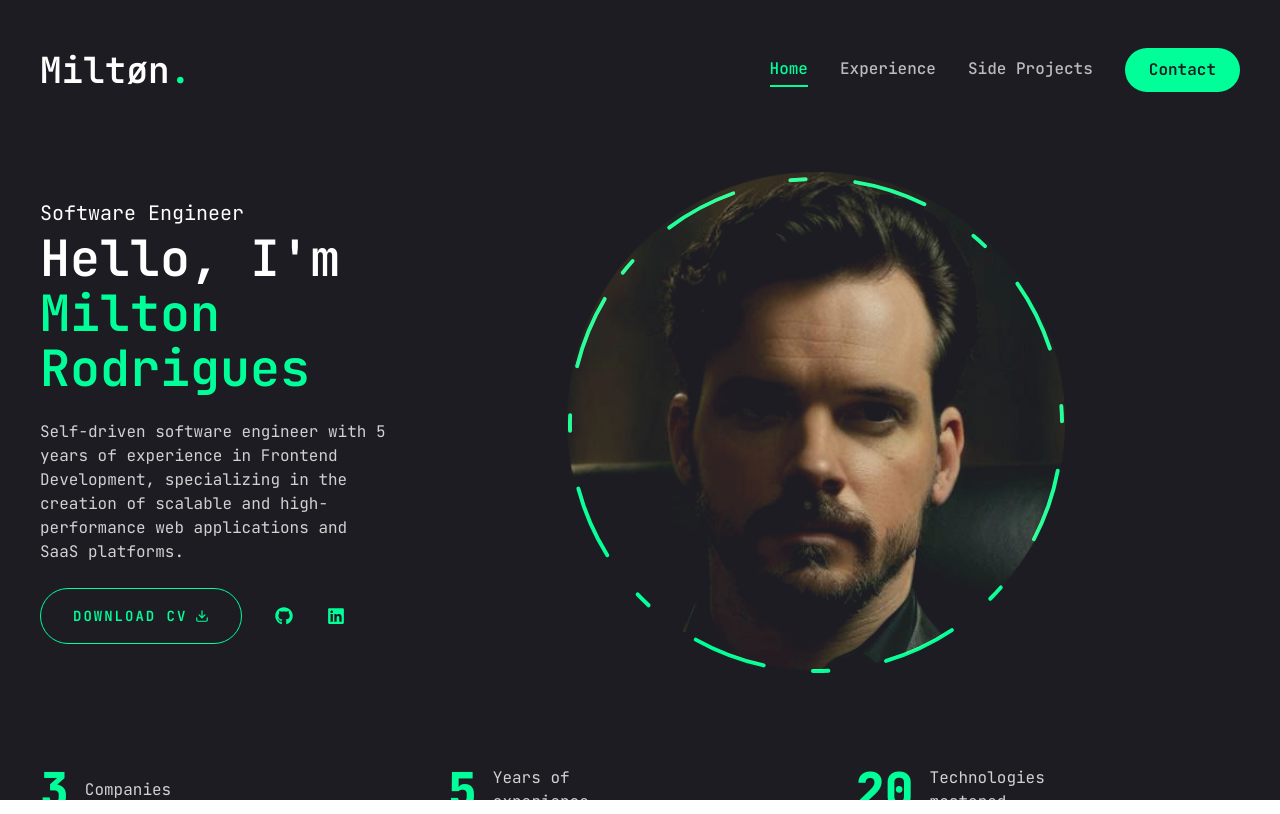
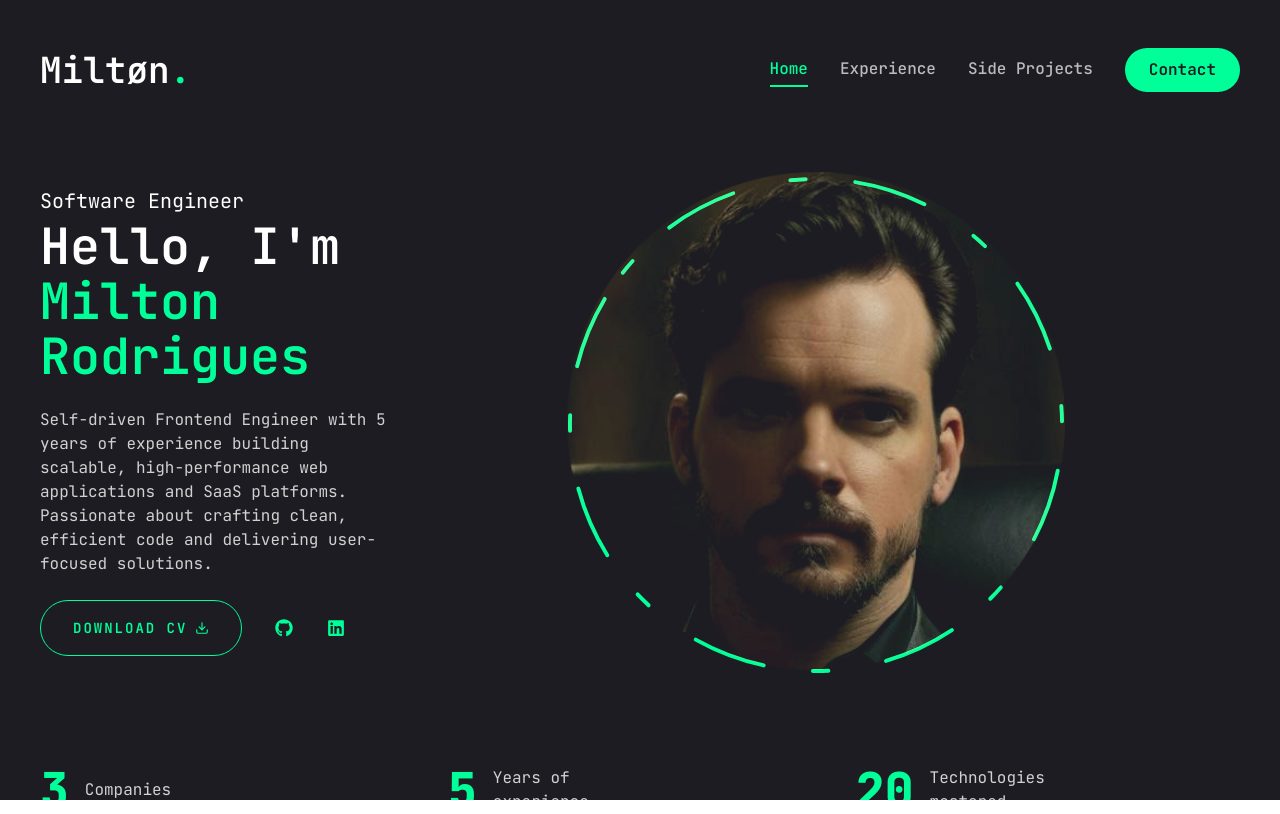
Before and after one commit to Miltonr87/portfoliov2, a Next.js app: page / in a window 1280 px wide. Built offline with nearby package versions, Linux system fonts and the light colour scheme.

Commit message:
Main description changed

```diff
--- a/src/app/page.jsx
+++ b/src/app/page.jsx
@@ -18,12 +18,11 @@ export default function Home() {
               <span className="text-accent">Milton Rodrigues</span>
             </h1>
             <p className="max-w-[500px] text-white/80 mb-6 text-sm sm:text-base">
-              Self-driven software engineer with 5 years of experience in
-              Frontend Development, specializing in the creation of scalable and
-              high-performance web applications and SaaS platforms.
+              Self-driven Frontend Engineer with 5 years of experience building
+              scalable, high-performance web applications and SaaS platforms.
+              Passionate about crafting clean, efficient code and delivering
+              user-focused solutions.
             </p>
-
-            {/* btn and social icons */}
             <div className="flex flex-col sm:flex-row items-center gap-4 sm:gap-6">
               <a href="https://resume.io/r/LIdaD2cGI" target="_blank">
                 <Button
@@ -35,7 +34,6 @@ export default function Home() {
                   <FiDownload />
                 </Button>
               </a>
-
               <div className="mt-4 sm:mt-0">
                 <Socials
                   containerStyles="flex justify-center sm:justify-start gap-4"
@@ -44,14 +42,11 @@ export default function Home() {
               </div>
             </div>
           </div>
-
-          {/* photo */}
           <div className="order-1 xl:order-none mb-8 xl:mb-0 w-full flex justify-center">
             <Photo />
           </div>
         </div>
       </div>
-
       <Stats />
     </section>
   );
```
